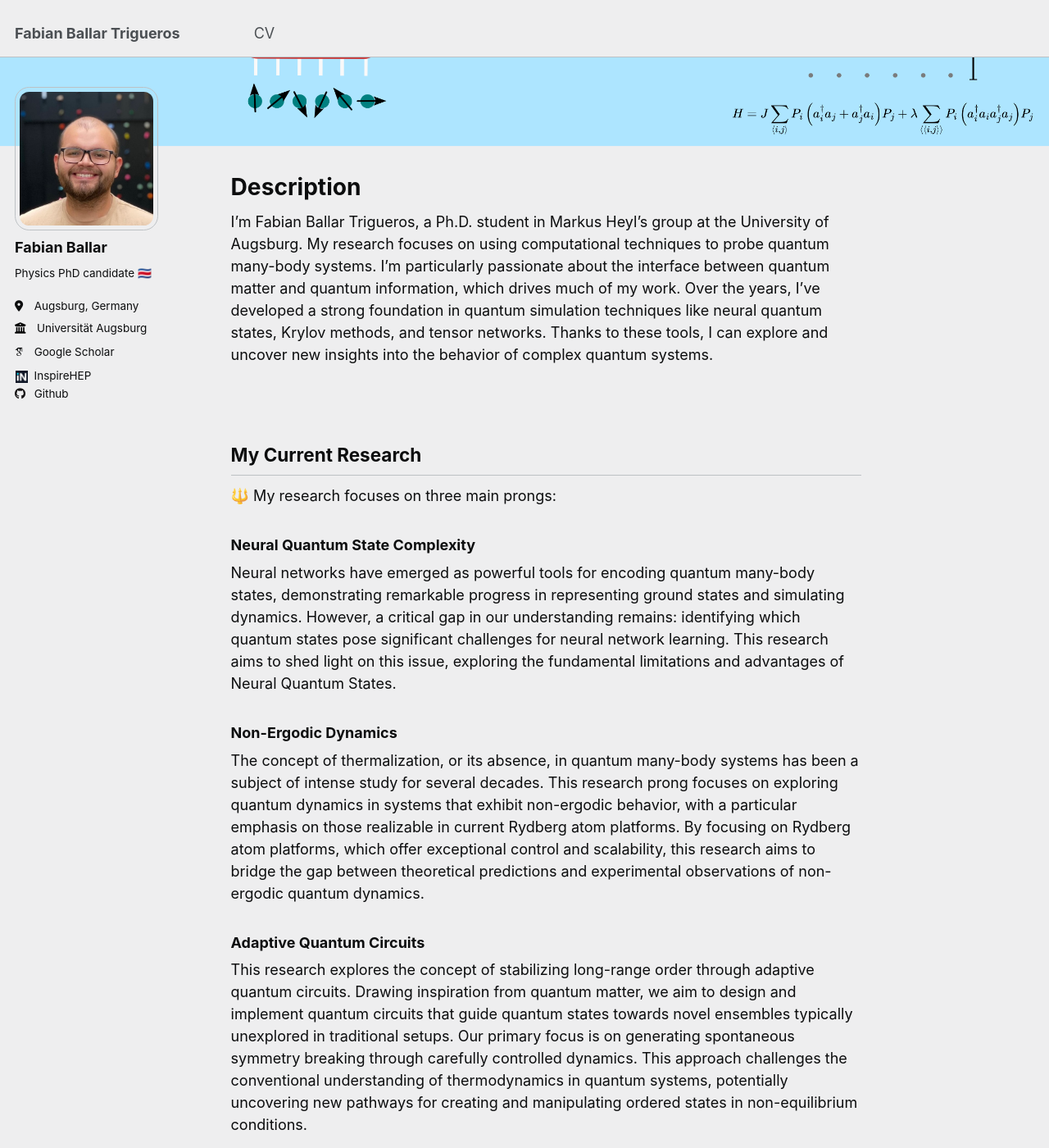
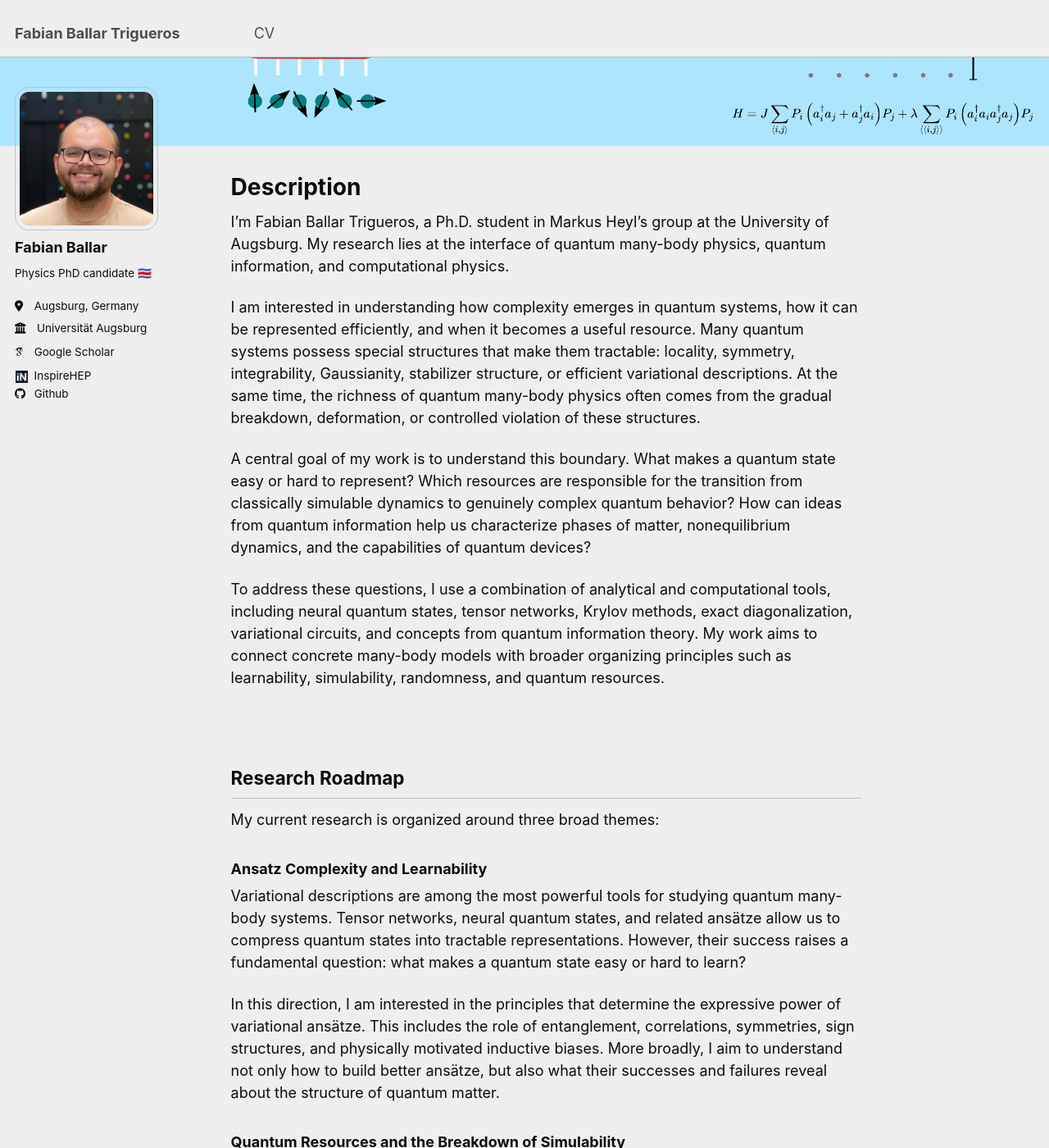
Before and after one commit to FabianBallar7/FabianBallar7.github.io, a Jekyll site: the page built from _pages/about.md, in a window 1280 px wide and 1400 px high, scrolled down 287 px. Shown: the whole window at 82% size. Built offline with Jekyll 4.4.1, drawn with Linux system fonts in a browser that asks for light colours; some web fonts are replaced; some of the changed text lies outside the part shown.

Commit message:
Update about.md

```diff
--- a/_pages/about.md
+++ b/_pages/about.md
@@ -9,22 +9,34 @@ header:
  image: /Header_pict.JPG
 ---
 
-I'm Fabian Ballar Trigueros, a Ph.D. student in Markus Heyl’s group at the University of Augsburg. My research focuses on using computational techniques to probe quantum many-body systems. I'm particularly passionate about the interface between quantum matter and quantum information, which drives much of my work. Over the years, I’ve developed a strong foundation in quantum simulation techniques like neural quantum states, Krylov methods, and tensor networks. Thanks to these tools, I can explore and uncover new insights into the behavior of complex quantum systems.
+I'm Fabian Ballar Trigueros, a Ph.D. student in Markus Heyl’s group at the University of Augsburg. My research lies at the interface of quantum many-body physics, quantum information, and computational physics.
+
+I am interested in understanding how complexity emerges in quantum systems, how it can be represented efficiently, and when it becomes a useful resource. Many quantum systems possess special structures that make them tractable: locality, symmetry, integrability, Gaussianity, stabilizer structure, or efficient variational descriptions. At the same time, the richness of quantum many-body physics often comes from the gradual breakdown, deformation, or controlled violation of these structures.
+
+A central goal of my work is to understand this boundary. What makes a quantum state easy or hard to represent? Which resources are responsible for the transition from classically simulable dynamics to genuinely complex quantum behavior? How can ideas from quantum information help us characterize phases of matter, nonequilibrium dynamics, and the capabilities of quantum devices?
+
+To address these questions, I use a combination of analytical and computational tools, including neural quantum states, tensor networks, Krylov methods, exact diagonalization, variational circuits, and concepts from quantum information theory. My work aims to connect concrete many-body models with broader organizing principles such as learnability, simulability, randomness, and quantum resources.
 
 <br>
 
-## My Current Research
+## Research Roadmap
 
-🔱 My research focuses on three main prongs:
+My current research is organized around three broad themes:
 
-### Neural Quantum State Complexity
-Neural networks have emerged as powerful tools for encoding quantum many-body states, demonstrating remarkable progress in representing ground states and simulating dynamics. However, a critical gap in our understanding remains: identifying which quantum states pose significant challenges for neural network learning. This research aims to shed light on this issue, exploring the fundamental limitations and advantages of Neural Quantum States.
+### Ansatz Complexity and Learnability
+Variational descriptions are among the most powerful tools for studying quantum many-body systems. Tensor networks, neural quantum states, and related ansätze allow us to compress quantum states into tractable representations. However, their success raises a fundamental question: what makes a quantum state easy or hard to learn?
 
-### Non-Ergodic Dynamics
-The concept of thermalization, or its absence, in quantum many-body systems has been a subject of intense study for several decades. This research prong focuses on exploring quantum dynamics in systems that exhibit non-ergodic behavior, with a particular emphasis on those realizable in current Rydberg atom platforms. By focusing on Rydberg atom platforms, which offer exceptional control and scalability, this research aims to bridge the gap between theoretical predictions and experimental observations of non-ergodic quantum dynamics.
+In this direction, I am interested in the principles that determine the expressive power of variational ansätze. This includes the role of entanglement, correlations, symmetries, sign structures, and physically motivated inductive biases. More broadly, I aim to understand not only how to build better ansätze, but also what their successes and failures reveal about the structure of quantum matter.
 
-### Adaptive Quantum Circuits
-This research explores the concept of stabilizing long-range order through adaptive quantum circuits. Drawing inspiration from quantum matter, we aim to design and implement quantum circuits that guide quantum states towards novel ensembles typically unexplored in traditional setups. Our primary focus is on generating spontaneous symmetry breaking through carefully controlled dynamics. This approach challenges the conventional understanding of thermodynamics in quantum systems, potentially uncovering new pathways for creating and manipulating ordered states in non-equilibrium conditions.
+### Quantum Resources and the Breakdown of Simulability
+Many important classes of quantum systems are efficiently describable because they possess special algebraic or dynamical structure. Stabilizer states, Gaussian fermionic systems, and integrable models are examples where complexity is strongly constrained.
+
+I am interested in what happens when these structures are perturbed or enriched. Resources such as magic, non-Gaussianity, and entanglement provide a language for understanding how quantum systems move beyond efficiently simulable regimes. This perspective connects questions of classical simulation, quantum advantage, and many-body complexity and offers a way to study how small ingredients can qualitatively change the behavior of quantum dynamics.
+
+### Unitary Designs, Error-Resilience, and Quantum Information
+Randomness is a powerful organizing principle in quantum many-body physics and quantum information. It appears in thermalization, scrambling, unitary designs, quantum error correction, and encoding-decoding protocols. At the same time, physically relevant dynamics are rarely fully random; they often interpolate between structured evolution and generic behavior.
+
+In this direction, I study how randomness emerges dynamically, how structured circuits approach generic Haar-random-like behavior, and how these effects affect information storage, error resilience, and the generation of complex quantum states. More broadly, I am interested in using quantum information ideas to understand nonequilibrium dynamics and in using many-body physics to design new quantum information protocols.
 
 <br>
 
```
